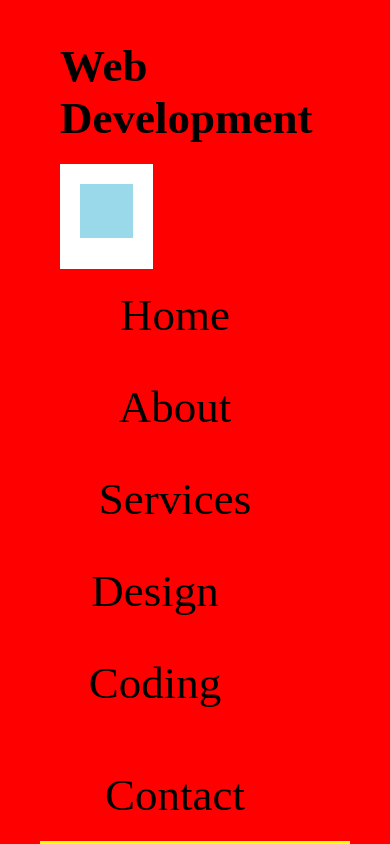
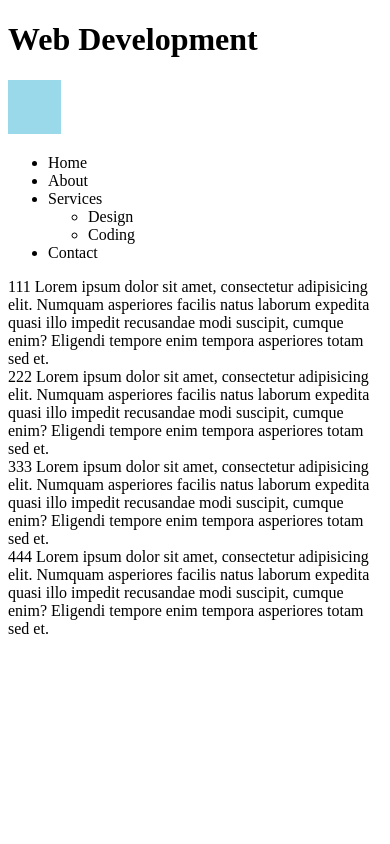
Before and after one commit to miwat/justwebsite, a plain HTML site: page index.html in a window 390 px wide. Shown: the top 844 px of the page. Drawn offline with Linux system fonts and the light colour scheme.

Commit message:
Update index.html

```diff
--- a/index.html
+++ b/index.html
@@ -36,71 +36,5 @@
         444 Lorem ipsum dolor sit amet, consectetur adipisicing elit. Numquam asperiores facilis natus laborum expedita quasi illo impedit recusandae modi suscipit, cumque enim? Eligendi tempore enim tempora asperiores totam sed et.</div>
 </div>
 
-
-
-
-    <style>
-    * {
-    margin: 20px;
-    padding: 0;
-    box-sizing: border-box;
-        background: red;
-        font-size: 45px}
-
-
-
-        #nav {background: gray;
-        }
-
-        #logo {background: white;
-        float: left;
-        margin: 0px}
-
-        #nav li {
-           list-style-type: none;
-            display: inline-block;
-            float: right;
-
-            }
-        #empty {clear: both}
-
-        #text {
-            margin: 0 auto;
-            background-color: blue;
-            text-align: center;
-
-
-
-        }
-        .column {
-        background-color: yellow;
-        margin: 10px auto;
-        width: 24%;
-        display: inline-block;
-        font-family: "Roboto";
-        font-size: 40px;
-        overflow: none;
-
-
-        }
-
-        @media(max-width: 900px){
-            .column {
-            display: block;
-            clear: both;
-            width: 100%;
-            padding: 20px}
-
-             #nav li {
-                display: block;
-                width: 100%;
-                text-align: center
-            }
-
-
-
-        }
-        </style>
-
 </body>
 </html>
```
